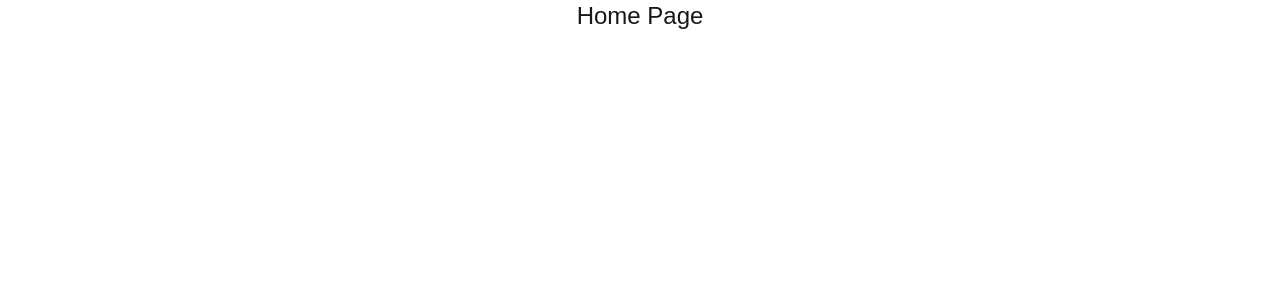
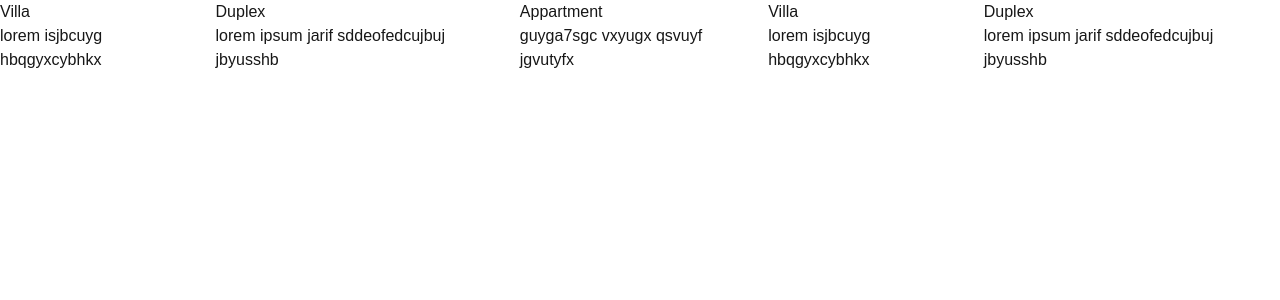
Before and after one commit to WillAmbe-Corp/alx-project-0x02-setup, a Next.js app in the folder alx-project-0x02/: page /home in a window 1280 px wide. Shown: the top 300 px of the page. Built offline with nearby package versions, Linux system fonts and the light colour scheme.

Commit message:
addition of card components, created interface and displayed the content of card on the home page using props

```diff
--- /dev/null
+++ b/alx-project-0x02/components/common/Card.tsx
@@ -0,0 +1,14 @@
+
+
+const Card: React.FC<CardProps> = ({title, content}) => {
+    return(
+        <>
+            <div>
+                <h1>{title}</h1>
+                <p>{content}</p>
+            </div>
+        </>
+    )
+}
+
+export default Card;
--- a/alx-project-0x02/interfaces/index.ts
+++ b/alx-project-0x02/interfaces/index.ts
@@ -1,3 +1,4 @@
-interface Props{
-    name: string
+interface CardProps{
+    title: string,
+    content: string
 }
--- a/alx-project-0x02/pages/home.tsx
+++ b/alx-project-0x02/pages/home.tsx
@@ -1,7 +1,13 @@
+import Card from "@/components/common/Card";
+
 const HomePage: React.FC = () => {
     return (
-        <div className="flex justify-center items-center">
-            <h1 className="text-2xl font-light">Home Page</h1>
+        <div className="flex justify-center gap-2 items-center">
+            <Card title="Villa" content="lorem isjbcuyg hbqgyxcybhkx "/>
+            <Card title="Duplex" content="lorem ipsum jarif sddeofedcujbuj jbyusshb" />
+            <Card title="Appartment" content="guyga7sgc vxyugx qsvuyf jgvutyfx" />
+            <Card title="Villa" content="lorem isjbcuyg hbqgyxcybhkx "/>
+            <Card title="Duplex" content="lorem ipsum jarif sddeofedcujbuj jbyusshb" />
         </div>
     )
 }
```
